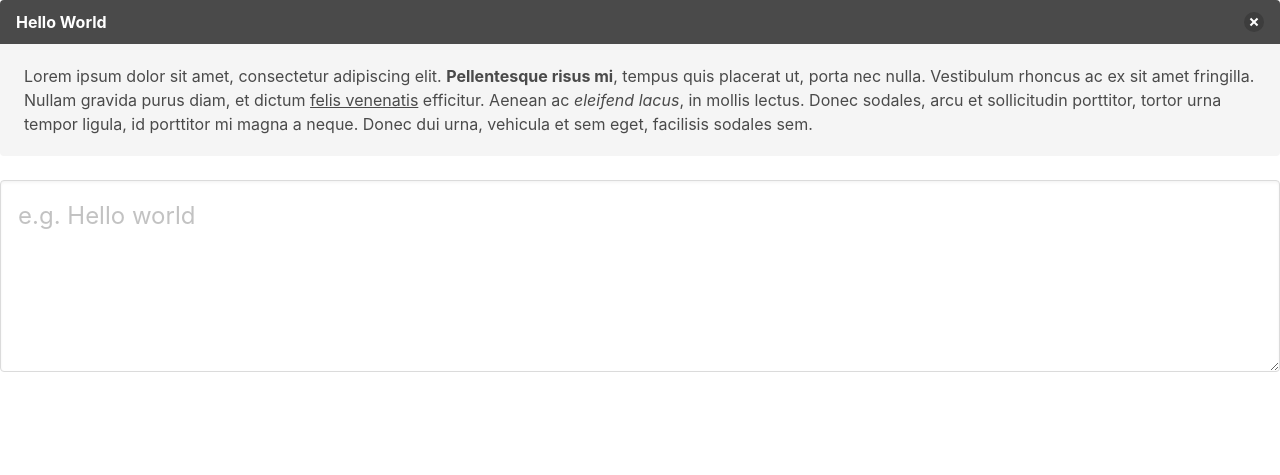
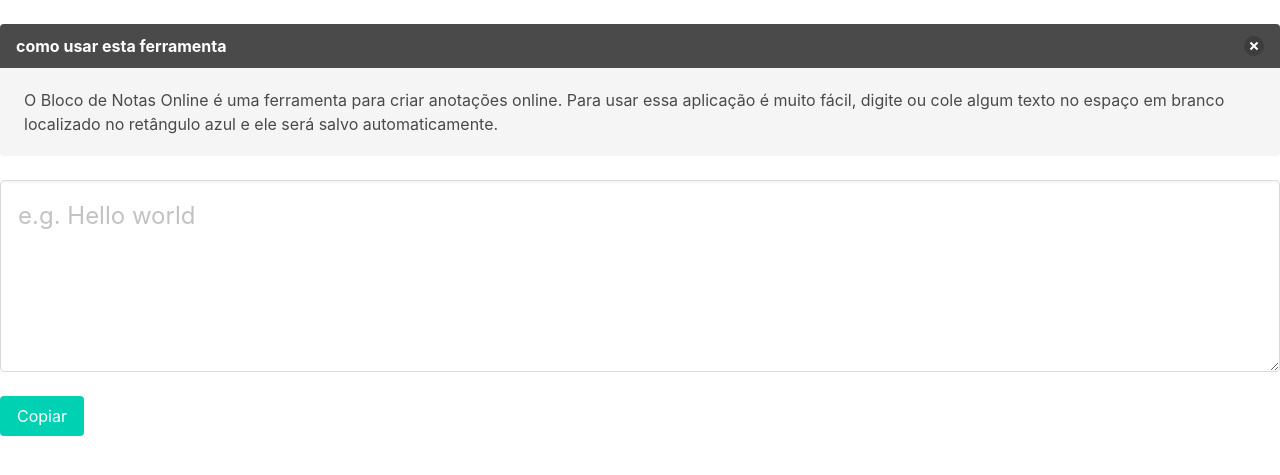
Before and after one commit to DerreckMarques/Notes, a Flask app: page / in a window 1280 px wide. Shown: the part 52-527 px from the top of the page. Run offline with Flask 2, Linux system fonts and the light colour scheme.

Commit message:
mudando interface

```diff
--- a/notes/templates/index.html
+++ b/notes/templates/index.html
@@ -7,7 +7,7 @@
     <link rel="stylesheet" href="https://cdn.jsdelivr.net/npm/bulma@0.9.4/css/bulma.min.css">
   </head>
   <body>
-    <nav class="navbar" role="navigation" aria-label="main navigation">
+    <nav class="navbar block" role="navigation" aria-label="main navigation">
       <div id="navbarBasicExample" class="navbar-menu">
         <div class="navbar-start">
           <a class="navbar-item">
@@ -40,17 +40,23 @@
       </div>
     </nav>
 
-    <article class="message">
+  <div>
+    <article class="message block">
       <div class="message-header">
-        <p>Hello World</p>
+        <p>como usar esta ferramenta</p>
         <button class="delete" aria-label="delete"></button>
       </div>
       <div class="message-body">
-        Lorem ipsum dolor sit amet, consectetur adipiscing elit. <strong>Pellentesque risus mi</strong>, tempus quis placerat ut, porta nec nulla. Vestibulum rhoncus ac ex sit amet fringilla. Nullam gravida purus diam, et dictum <a>felis venenatis</a> efficitur. Aenean ac <em>eleifend lacus</em>, in mollis lectus. Donec sodales, arcu et sollicitudin porttitor, tortor urna tempor ligula, id porttitor mi magna a neque. Donec dui urna, vehicula et sem eget, facilisis sodales sem.
+        O Bloco de Notas Online é uma ferramenta para criar anotações online.
+        Para usar essa aplicação é muito fácil, digite ou cole algum texto no
+        espaço em branco localizado no retângulo azul e ele será salvo automaticamente.
       </div>
     </article>
 
-    <textarea class="textarea is-large" placeholder="e.g. Hello world"></textarea>
-
+    <div>
+      <textarea class="textarea is-large block" placeholder="e.g. Hello world"></textarea>
+      <button class="button is-primary block">Copiar</button>
+    </div>
+  </div>
   </body>
 </html>
```
